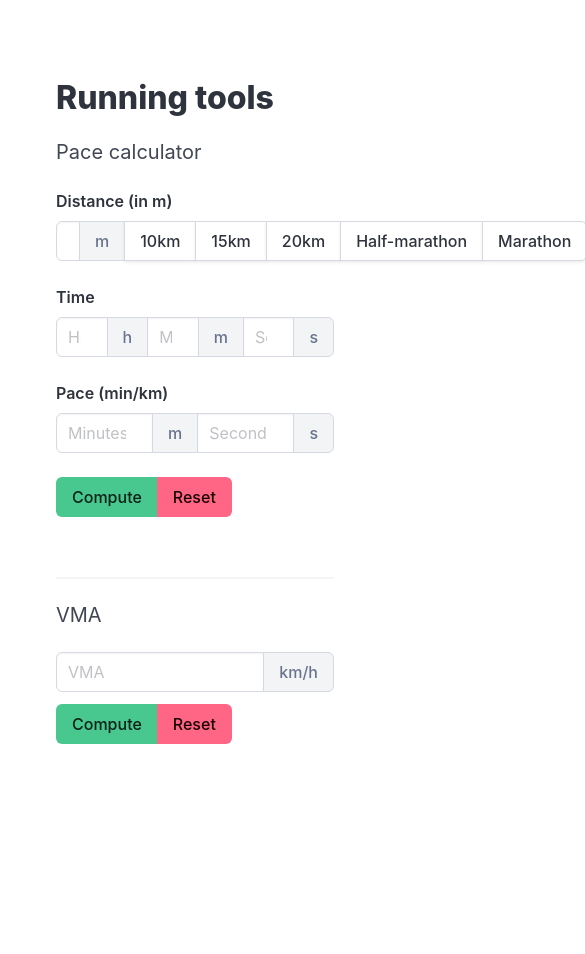
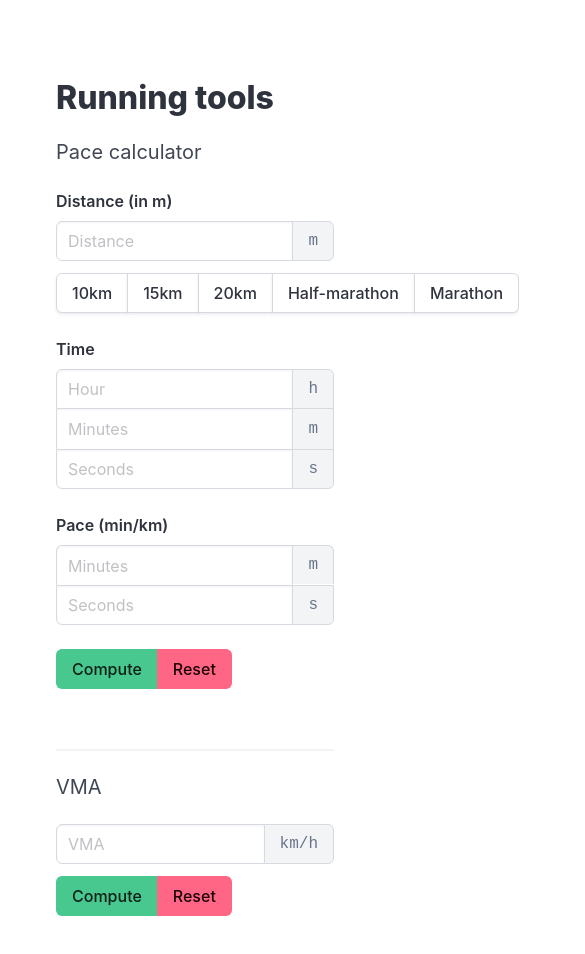
Before and after one commit to bastantoine/running-pace-calculator, a Vue app: page / in a window 390 px wide. Shown: the top 954 px of the page, 585 px wide, since content can reach past the window. Before the commit the page ends 848 px from the top, so only its background shows below. Built offline with nearby package versions, Linux system fonts and the light colour scheme.

Commit message:
Improve display on mobile

```diff
--- a/src/App.vue
+++ b/src/App.vue
@@ -18,6 +18,14 @@ const splits = ref<{
   value: number;
   duration: ShortDuration;
 }[]>([])
+const is_visible_mobile = "is-hidden-tablet is-hidden-desktop is-hidden-widescreen is-hidden-fullhd"
+const precomputed_distances = [
+  { value: 10000, label: '10km' },
+  { value: 15000, label: '15km' },
+  { value: 20000, label: '20km' },
+  { value: 21097, label: 'Half-marathon' },
+  { value: 42195, label: 'Marathon' },
+]
 
 function splitSeconds(total_seconds: number, format?: boolean): Duration | FormattedDuration {
   const hours = Math.floor(total_seconds / 3600);
@@ -120,6 +128,12 @@ function resetVMA() {
 
 </script>
 
+<style scoped>
+.field-addon {
+  font-family: monospace;
+}
+</style>
+
 <template>
   <main>
     <section class="section">
@@ -133,46 +147,106 @@ function resetVMA() {
         <div class="column is-9">
           <div class="block">
             <label class="label">Distance (in m)</label>
-            <div class="field has-addons">
+            <div class="field has-addons is-hidden-mobile">
               <p class="control is-expanded">
                 <input v-model="form_distance" class="input" type="number" placeholder="Distance">
               </p>
-              <p class="control"><a class="button is-static">m</a></p>
-              <p class="control"><button class="button" @click="setDistance(10000)">10km</button></p>
-              <p class="control"><button class="button" @click="setDistance(15000)">15km</button></p>
-              <p class="control"><button class="button" @click="setDistance(20000)">20km</button></p>
-              <p class="control"><button class="button" @click="setDistance(21097)">Half-marathon</button></p>
-              <p class="control"><button class="button" @click="setDistance(42195)">Marathon</button></p>
+              <p class="control"><a class="button is-static field-addon">m</a></p>
+              <p class="control" v-for="distance in precomputed_distances">
+                <button class="button" @click="setDistance(distance.value)">{{ distance.label }}</button>
+              </p>
+            </div>
+            <div :class=is_visible_mobile>
+              <div class="field has-addons">
+                <p class="control is-expanded">
+                  <input v-model="form_distance" class="input" type="number" placeholder="Distance">
+                </p>
+                <p class="control"><a class="button is-static field-addon">m</a></p>
+              </div>
+              <div class="field has-addons">
+                <p class="control" v-for="distance in precomputed_distances">
+                  <button class="button" @click="setDistance(distance.value)">{{ distance.label }}</button>
+                </p>
+              </div>
             </div>
           </div>
           <div class="block">
             <label class="label">Time</label>
-            <div class="field has-addons">
+            <div class="field has-addons is-hidden-mobile">
               <p class="control is-expanded">
                 <input v-model="form_duration.hours" class="input" type="number" placeholder="Hour">
               </p>
-              <p class="control"><a class="button is-static">h</a></p>
+              <p class="control"><a class="button is-static field-addon">h</a></p>
               <p class="control is-expanded">
                 <input v-model="form_duration.minutes" class="input" type="number" placeholder="Minutes">
               </p>
-              <p class="control"><a class="button is-static">m</a></p>
+              <p class="control"><a class="button is-static field-addon">m</a></p>
               <p class="control is-expanded">
                 <input v-model="form_duration.seconds" class="input" type="number" placeholder="Seconds">
               </p>
-              <p class="control"><a class="button is-static">s</a></p>
+              <p class="control"><a class="button is-static field-addon">s</a></p>
+            </div>
+
+            <div :class="is_visible_mobile">
+              <div class="field has-addons mb-0">
+                <p class="control is-expanded">
+                  <input v-model="form_duration.hours" class="input" type="number" placeholder="Hour"
+                    style="border-bottom-left-radius: 0px;">
+                </p>
+                <p class="control">
+                  <a class="button is-static field-addon" style="border-bottom-right-radius: 0px;">h</a>
+                </p>
+              </div>
+              <div class="field has-addons mb-0">
+                <p class="control is-expanded">
+                  <input v-model="form_duration.minutes" class="input" type="number" placeholder="Minutes"
+                    style="border-bottom-left-radius: 0px; border-top-left-radius: 0px;border-top: none;border-bottom: none;">
+                </p>
+                <p class="control">
+                  <a class="button is-static field-addon"
+                    style="border-bottom-right-radius: 0px; border-top-right-radius: 0px;border-top: none;border-bottom: none;height:100%">m</a>
+                </p>
+              </div>
+              <div class="field has-addons">
+                <p class="control is-expanded">
+                  <input v-model="form_duration.seconds" class="input" type="number" placeholder="Seconds"
+                    style="border-top-left-radius: 0px;">
+                </p>
+                <p class="control">
+                  <a class="button is-static field-addon" style="border-top-right-radius: 0px;">s</a>
+                </p>
+              </div>
             </div>
           </div>
           <div class="block">
             <label class="label">Pace (min/km)</label>
-            <div class="field has-addons">
+            <div class="field has-addons is-hidden-mobile">
               <p class="control is-expanded">
                 <input v-model="form_pace.minutes" class="input" type="number" placeholder="Minutes">
               </p>
-              <p class="control"><a class="button is-static">m</a></p>
+              <p class="control"><a class="button is-static field-addon">m</a></p>
               <p class="control is-expanded">
                 <input v-model="form_pace.seconds" class="input" type="number" placeholder="Seconds">
               </p>
-              <p class="control"><a class="button is-static">s</a></p>
+              <p class="control"><a class="button is-static field-addon">s</a></p>
+            </div>
+            <div :class="is_visible_mobile">
+              <div class="field has-addons mb-0">
+                <p class="control is-expanded">
+                  <input v-model="form_pace.minutes" class="input" type="number" placeholder="Minutes"
+                    style="border-bottom-left-radius: 0px;border-bottom: none;">
+                </p>
+                <p class="control"><a class="button is-static field-addon"
+                    style="border-bottom-right-radius: 0px;border-bottom: none;">m</a></p>
+              </div>
+              <div class="field has-addons">
+                <p class="control is-expanded">
+                  <input v-model="form_pace.seconds" class="input" type="number" placeholder="Seconds"
+                    style="border-top-left-radius: 0px;">
+                </p>
+                <p class="control"><a class="button is-static field-addon" style="border-top-right-radius: 0px;">s</a>
+                </p>
+              </div>
             </div>
           </div>
           <div class="block buttons has-addons">
@@ -199,7 +273,7 @@ function resetVMA() {
             <p class="control is-expanded">
               <input v-model="vma" class="input" type="number" placeholder="VMA">
             </p>
-            <p class="control"><a class="button is-static">km/h</a></p>
+            <p class="control"><a class="button is-static field-addon">km/h</a></p>
           </div>
           <div class="field buttons has-addons">
             <button class="button is-success" @click="computeVMA">Compute</button>
```
